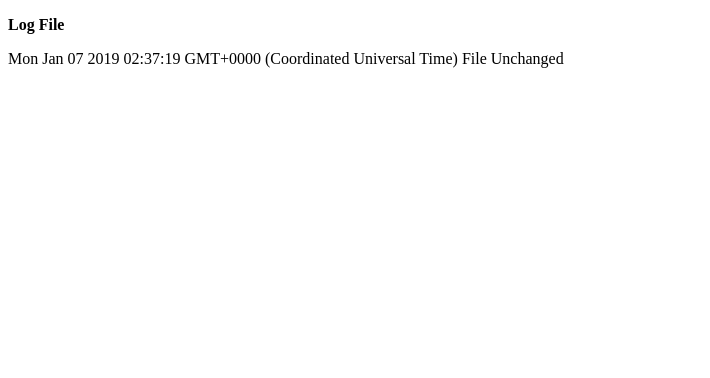
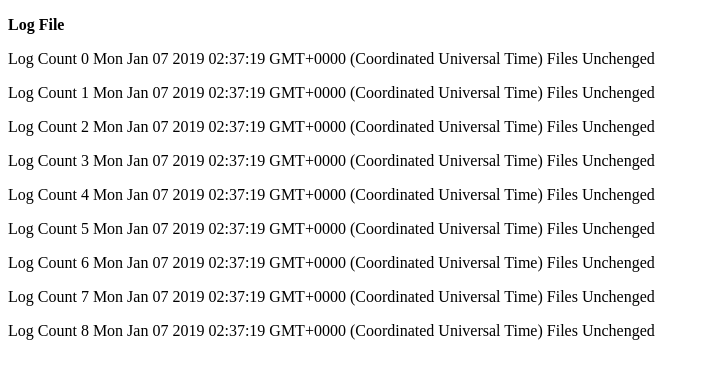
Before and after one commit to hariomkasanya/projectOne, a plain HTML site: page log.html in a window 1280 px wide. Shown: the whole page, without its empty margins (0-710 px from the left). Drawn offline with Linux system fonts and the light colour scheme.

Commit message:
Last Commit

```diff
--- a/log.html
+++ b/log.html
@@ -6,9 +6,20 @@
   </head>
   <body>
     <p><strong>Log File</strong></p>
-    <p id="example1"></p>
+    <p class="example1"></p>
+    <p class="example1"></p>
+    <p class="example1"></p>
+    <p class="example1"></p>
+    <p class="example1"></p>
+    <p class="example1"></p>
+    <p class="example1"></p>
+    <p class="example1"></p>
+    <p class="example1"></p>
     <script>
-      document.getElementById("example1").innerHTML = Date()+" File Unchanged ";
+      var x = document.getElementsByClassName("example1");
+      for (var y = 0; y < x.length; y++) {
+        x[y].innerHTML = "Log Count "+y+" "+Date()+" Files Unchenged";
+      }
     </script>
   </body>
 </html>
```
